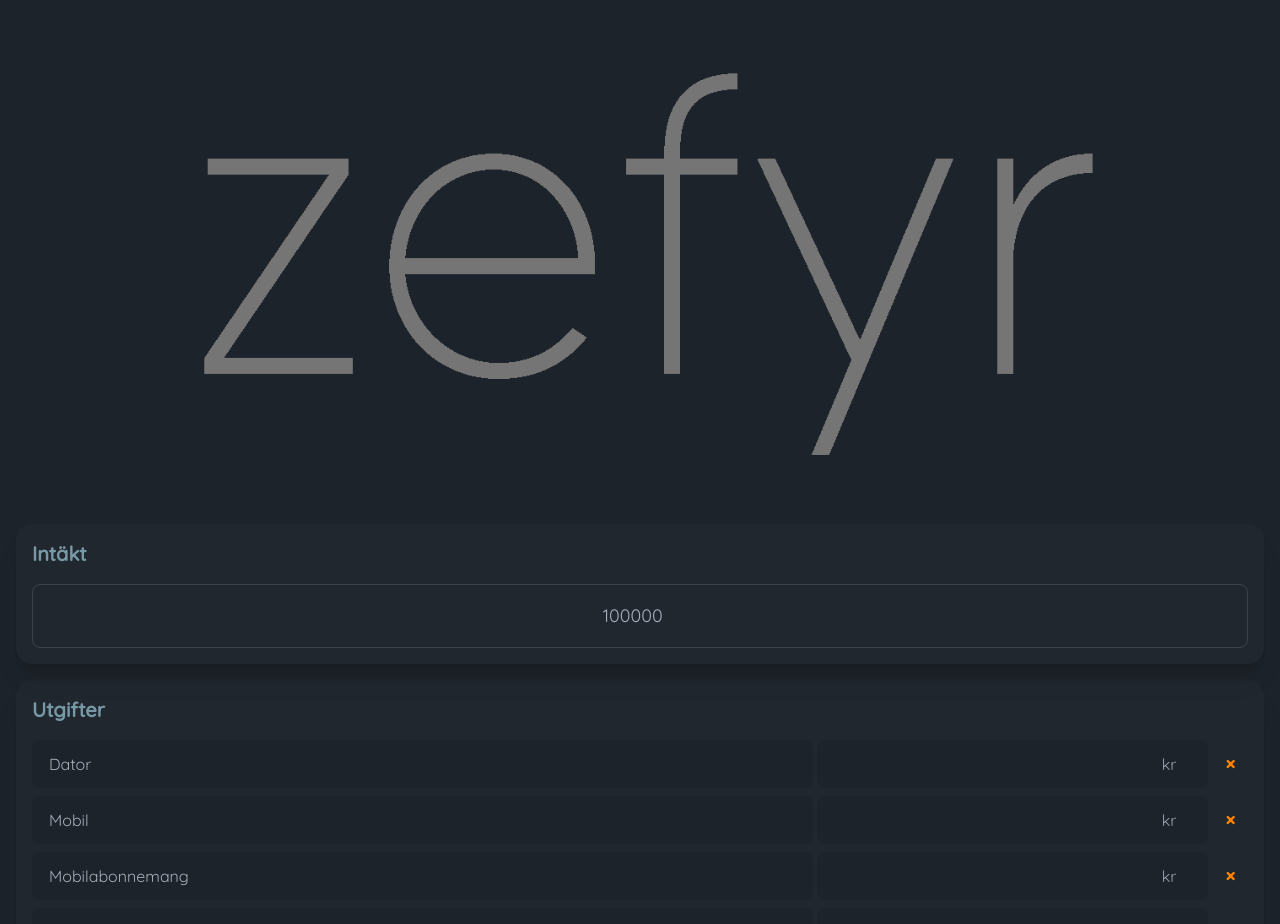
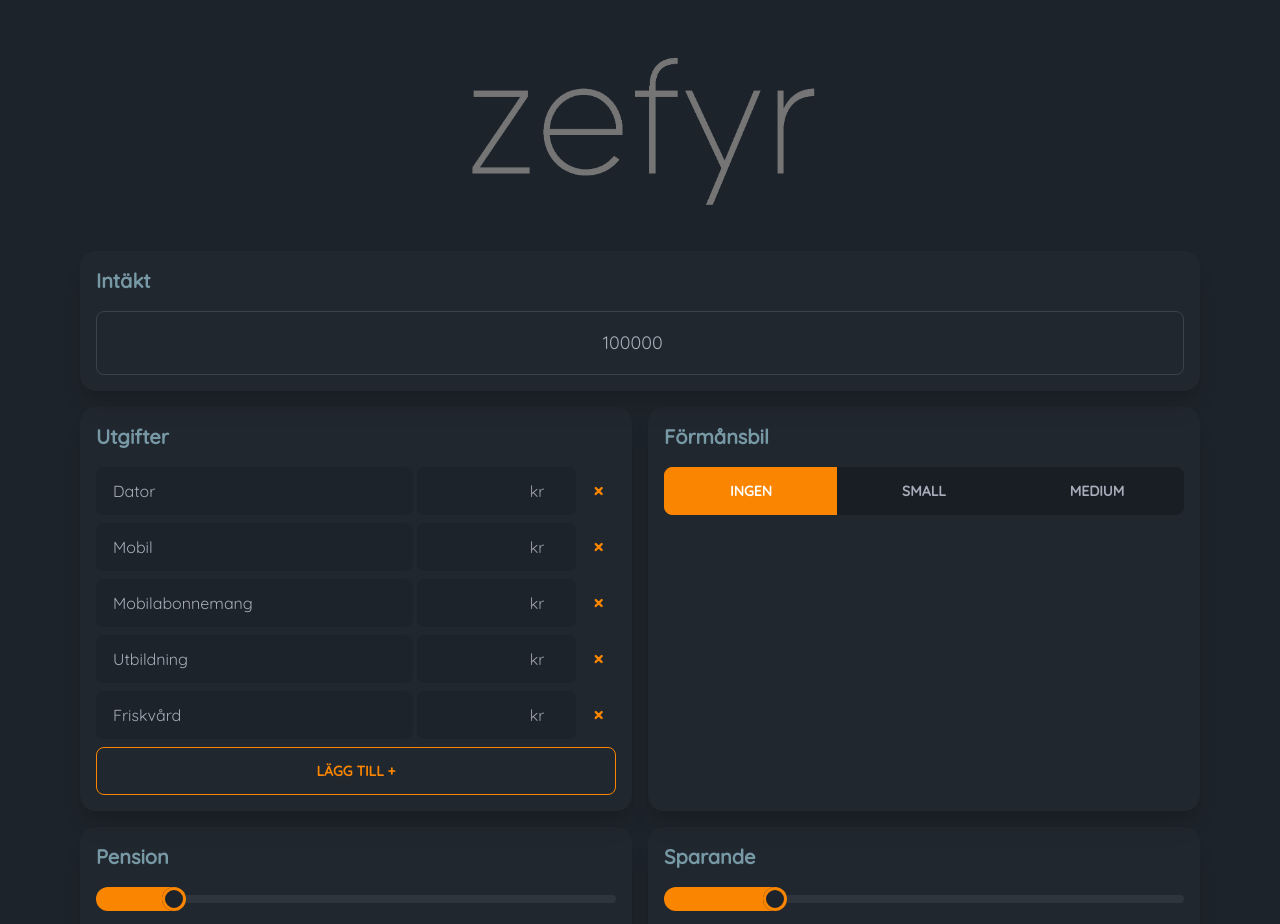
Before and after one commit to oliie/zefyr-white-label, a SvelteKit app: page / in a window 1280 px wide. Shown: the top 924 px of the page. Built offline with nearby package versions, Linux system fonts and the light colour scheme.

Commit message:
- adds desktop design

```diff
--- a/src/lib/components/widgets/Logotype.svelte
+++ b/src/lib/components/widgets/Logotype.svelte
@@ -3,6 +3,6 @@
 	export let alt = '';
 </script>
 
-<div class="flex justify-center w-4/5 mx-auto my-8">
+<div class="flex justify-center w-4/5 max-w-sm mx-auto my-8">
 	<img {src} {alt} />
 </div>
--- a/src/routes/+layout.svelte
+++ b/src/routes/+layout.svelte
@@ -4,7 +4,7 @@
 	import Logotype from '$widgets/Logotype.svelte';
 </script>
 
-<Container>
+<div class="container max-w-6xl p-4 mx-auto">
 	<Logotype src="/zefyr_logo.png" />
 	<slot />
-</Container>
+</div>
--- a/src/routes/+page.svelte
+++ b/src/routes/+page.svelte
@@ -42,11 +42,13 @@
 
 <div class="flex flex-col gap-4">
 	<Income bind:value={income} />
+	<div class="grid grid-cols-1 gap-4 md:grid-cols-2">
 		<Expenses on:total={getTotalExpenses} />
 		<Car bind:value={car} />
 		<Pension bind:value={pension} />
 		<Savings bind:value={savings} />
 		<Vacation bind:value={vacation} {income} />
 		<Insurance bind:value={insurance} />
+	</div>
 	<GrossSalary salary={totalSalary} />
 </div>
```
Lines whose indentation alone changed are shown as unchanged.
